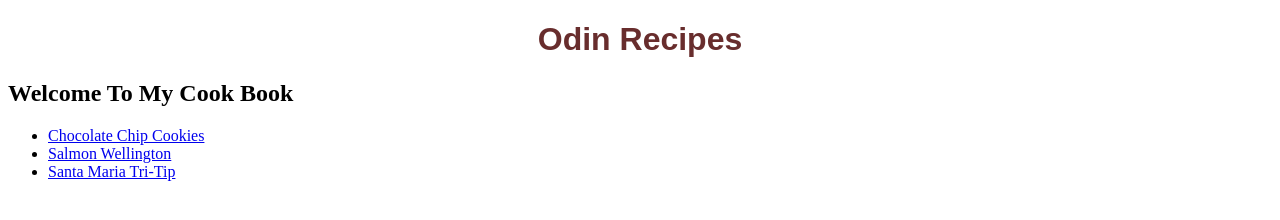
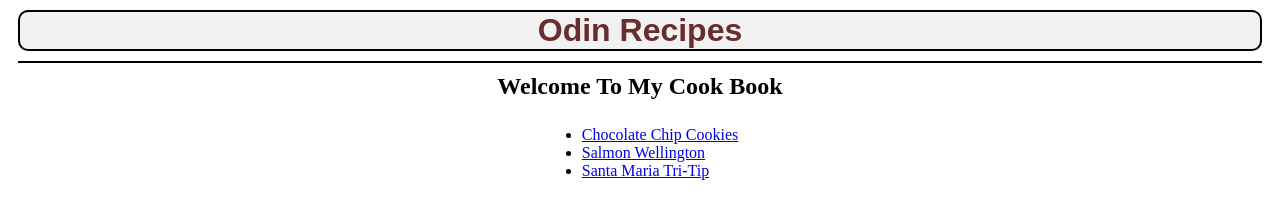
Before and after one commit to AnthonyL7/odin-recipes, a plain HTML site: page index.html in a window 1280 px wide. Drawn offline with Linux system fonts and the light colour scheme.

Commit message:
Add margin and padding
Add more styles to my index page and recipes page to make it look better

```diff
--- a/recipes/styles/style.css
+++ b/recipes/styles/style.css
@@ -1,17 +1,19 @@
 h1 {
   color: rgb(104, 45, 45);
+  background-color: rgb(241, 241, 241);
   text-align: center;
   font-family: Arial, Helvetica, sans-serif;
+  margin: 10px;
+  border: 2px solid black;
+  border-radius: 10px;
 }
 
-h3 {
-  color: p;
+h2 {
   text-align: center;
   font-family: 'Times New Roman', Times, serif;
-}
-
-.header-1 {
-
+  margin: 10px;
+  border-top: solid 2px black;
+  padding-top: 10px;
 }
 
 .Ingredients {
@@ -29,3 +31,12 @@ h3 {
 .picture {
   text-align: center
 }
+
+.link {
+  text-align: center;
+}
+
+.list {
+  display: inline-block;
+  text-align: left;
+}
```
